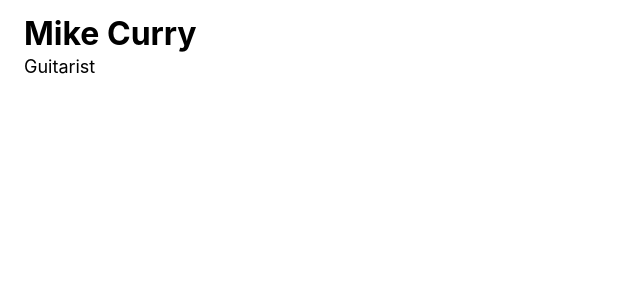
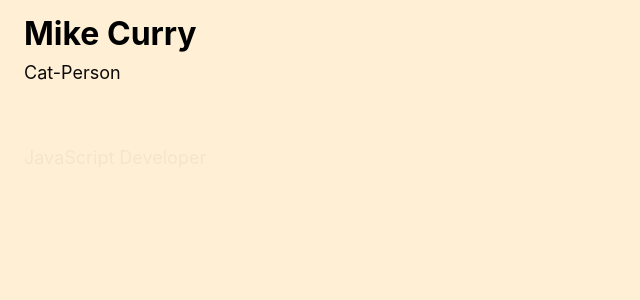
Before and after one commit to mikedubcurry/newest-site, a Next.js app: page / in a window 1280 px wide. Shown: the top 300 px of the page, without its empty margins (0-640 px from the left). Built offline with nearby package versions, Linux system fonts and the light colour scheme.

Commit message:
header animations are smoother

```diff
--- /dev/null
+++ b/components/Description.js
@@ -0,0 +1,50 @@
+import { useState, useEffect } from 'react';
+import { useTransition, animated } from 'react-spring';
+
+import styles from '../styles/Header.module.css';
+
+const descs = [
+	'JavaScript Developer',
+	'Cat-Person',
+	'Guitarist',
+	'So Much More',
+];
+
+export default function Description({ hasMounted, noAnime }) {
+	const [idx, setIdx] = useState(0);
+
+	useEffect(() => {
+		let t = setTimeout(() => {
+			setIdx((idx + 1) % descs.length);
+		}, 5000);
+		return () => {
+			clearTimeout(t);
+		};
+	}, [idx]);
+	const transitions = useTransition(idx, (p) => p, {
+		from: { opacity: 0, position: 'absolute', zIndex: '1', top: '-10px' },
+		enter: { opacity: 1, position: 'absolute', zIndex: '2', top: '65px' },
+		leave: { opacity: 0, position: 'absolute', zIndex: '3', top: '150px' },
+		config: { duration: 500 },
+	});
+
+	if (!hasMounted) return '';
+
+	if (noAnime) {
+		return <span className={styles.descLong}>{descs.join(', ')}</span>;
+	} else {
+		return (
+			<div className={styles.descShort}>
+				{transitions.map(({ item, props, key }) => {
+					const Desc = animatedDescs[item];
+					return <Desc key={key} style={props} />;
+				})}
+			</div>
+		);
+	}
+}
+const animatedDescs = descs.map((desc, i) => ({ style }) => (
+	<animated.div style={style} key={i}>
+		{desc}
+	</animated.div>
+));
--- a/components/Header.js
+++ b/components/Header.js
@@ -1,14 +1,7 @@
 import { useState, useEffect } from 'react';
-import { useTransition, animated } from 'react-spring';
+
+import Description from './Description';
 import styles from '../styles/Header.module.css';
-
-const descs = [
-	'JavaScript Developer',
-	'Motorcycle Rider',
-	'Cat-Person',
-	'Guitarist',
-	'So Much More',
-];
 
 export default function Header() {
 	const hasMounted = useHasMounted();
@@ -23,56 +16,6 @@ export default function Header() {
 		</header>
 	);
 }
-
-function Description({ hasMounted, noAnime }) {
-	const [idx, setIdx] = useState(0);
-
-	useEffect(() => {
-		let t = setTimeout(() => {
-			setIdx((idx + 1) % descs.length);
-		}, 2000);
-		return () => {
-			clearTimeout(t);
-		};
-	}, [idx]);
-	const transitions = useTransition(idx, (p) => p, {
-		from: { opacity: 0, marginLeft: '30px' },
-		enter: { opacity: 1, marginLeft: '0px' },
-		leave: { opacity: 0, marginLeft: '-100px' },
-		config: { duration: 300 },
-	});
-
-	if (!hasMounted) return '';
-
-	if (noAnime) {
-		return <span className={styles.descLong}>{descs.join(', ')}</span>;
-	} else {
-		return (
-			<span className={styles.descShort}>
-				{transitions.map(({ item, props, key }) => {
-					const Desc = animatedDescs[item];
-					return <Desc key={key} style={props} />;
-				})}
-			</span>
-		);
-	}
-}
-const animatedDescs = descs.map((desc, i) => ({ style }) => (
-	<animated.span style={style} key={i}>
-		{desc}
-	</animated.span>
-));
-
-// 	const transitions = useTransition(idx, (p) => p, {
-// 			from: { opacity: 0, marginLeft: "30px" },
-// 			enter: { opacity: 1, marginLeft: "0px" },
-// 			leave: { opacity: 0, marginLeft: "-100px" },
-// 			config: { duration: 300 },
-// 	});
-// 					{transitions.map(({ item, props, key }) => {
-// 							const Desc = descriptions[item];
-// 							return <Desc key={key} style={props} />;
-// 					})}
 
 function useHasMounted() {
 	const [hasMounted, setHasMounted] = useState(false);
--- a/styles/Header.module.css
+++ b/styles/Header.module.css
@@ -1,12 +1,20 @@
 .header {
-	height: 15vh;
+	height: 20vh;
 	padding: 1.4rem 2.4rem;
+	overflow: hidden;
+	background-color: papayawhip;
+	display: grid;
+	grid-template-columns: 1fr 1fr;
 }
 
 .nametitle {
 	font-size: 3.2rem;
 	font-weight: 700;
 	margin-bottom: .8rem;
+	display: flex;
+	/* align-items: center; */
+	justify-content: center;
+	flex-direction: column;
 }
 .lastname {
 	display: block;
@@ -15,14 +23,29 @@
 .descLong {
 	/* no animation, long text styles */
 	font-size: 1.8rem;
-	line-height: 1.2rem;
+	line-height: 2rem;
+	grid-column: 2;
+	display: flex;
+	align-items: center;
 }
 .descShort {
 	/* yes animation, short text styles */
 	font-size: 1.8rem;
-	line-height: 1.2rem;
+	/* line-height: 1.2rem; */
 }
+
+.descShort > * {
+	text-align: center;
+}
+
 @media screen and (min-width: 500px) {
+	.header {
+		display: block;
+		height: 15vh;
+	}
+	.nametitle {
+		display: unset;
+	}
 	.lastname {
 		display: inline;
 	}
--- a/styles/Home.module.css
+++ b/styles/Home.module.css
@@ -1,4 +1,5 @@
 .main {
 	min-height: 100vh;
 	width: 100vw;
+	background-color: papayawhip;
 }
```
